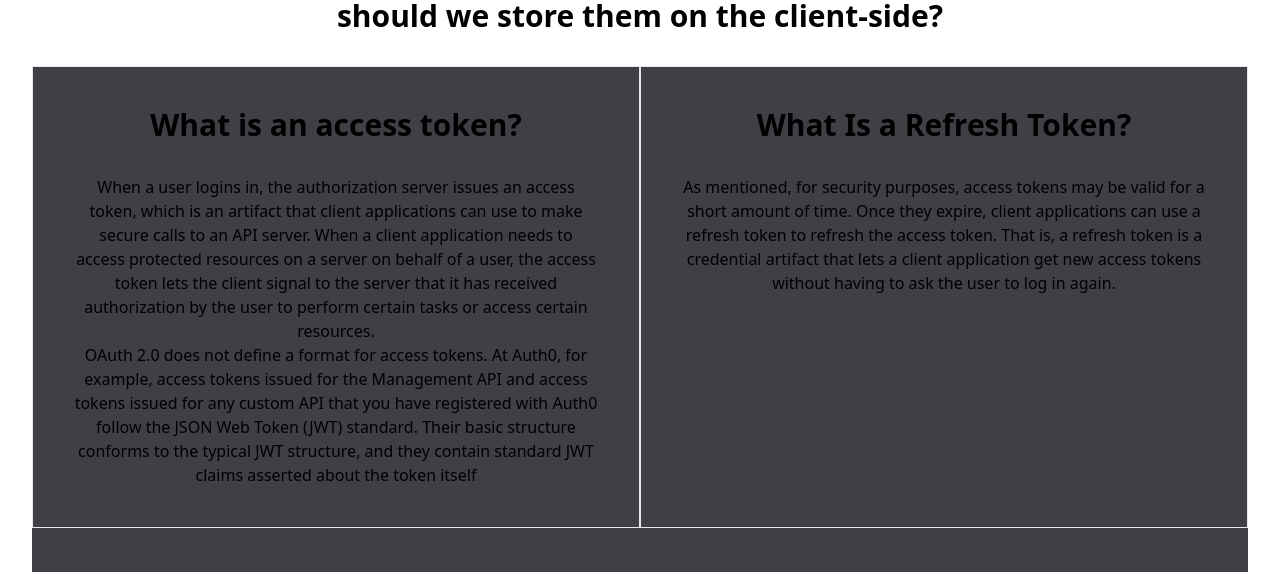
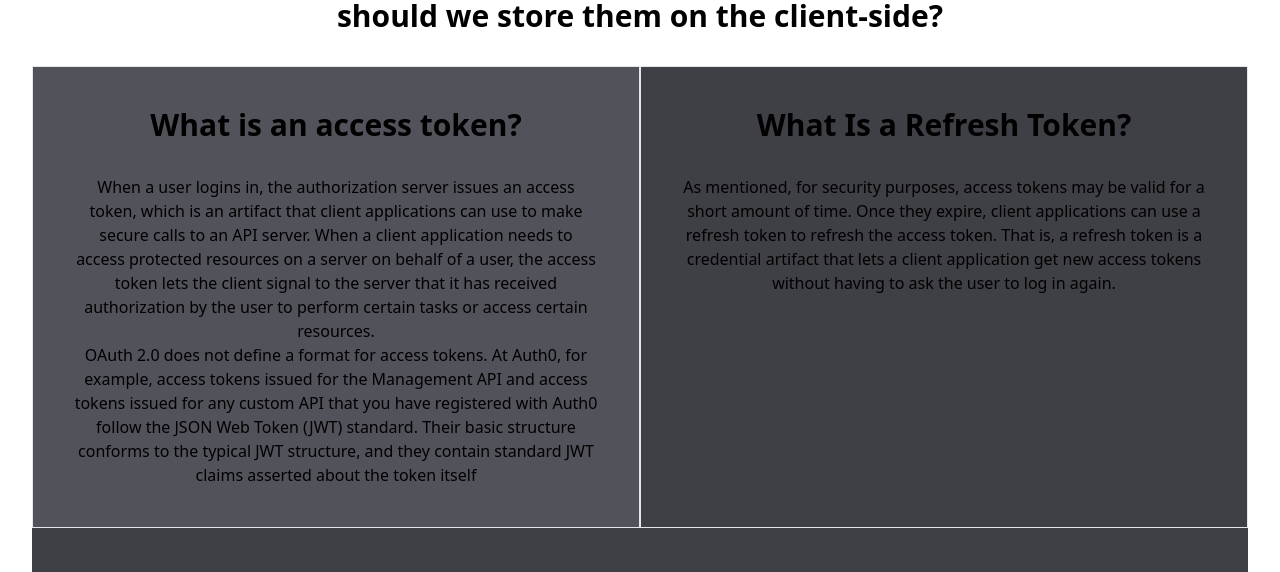
Before and after one commit to mdali017/get-toy-Car, a React (Vite) app: page /blog in a window 1280 px wide. Shown: the part 206-778 px from the top of the page. Built offline with nearby package versions, Linux system fonts and the light colour scheme; no server answers.

Commit message:
Create a Blog Site components

```diff
--- a/src/components/Blog/Blog.jsx
+++ b/src/components/Blog/Blog.jsx
@@ -6,7 +6,7 @@ const Blog = () => {
             <div className='mt-10'>
                 <h1 className='text-3xl font-bold mb-8 mt-16'>1. What is an access token and refresh token? How do they work and where should we store them on the client-side?</h1>
                 <div className='grid grid-cols-1 md:grid-cols-2 w-full '>
-                    <div className='w-full border bg-zinc-700 p-10'>
+                    <div className='w-full border bg-zinc-600 p-10'>
                         <h1 className='text-3xl font-bold mb-8'>What is an access token?</h1>
                         <p>When a user logins in, the authorization server issues an access token, which is an artifact that client applications can use to make secure calls to an API server. When a client application needs to access protected resources on a server on behalf of a user, the access token lets the client signal to the server that it has received authorization by the user to perform certain tasks or access certain resources.</p>
                         <p>OAuth 2.0 does not define a format for access tokens. At Auth0, for example, access tokens issued for the Management API and access tokens issued for any custom API that you have registered with Auth0 follow the JSON Web Token (JWT) standard. Their basic structure conforms to the typical JWT structure, and they contain standard JWT claims asserted about the token itself</p>
```
